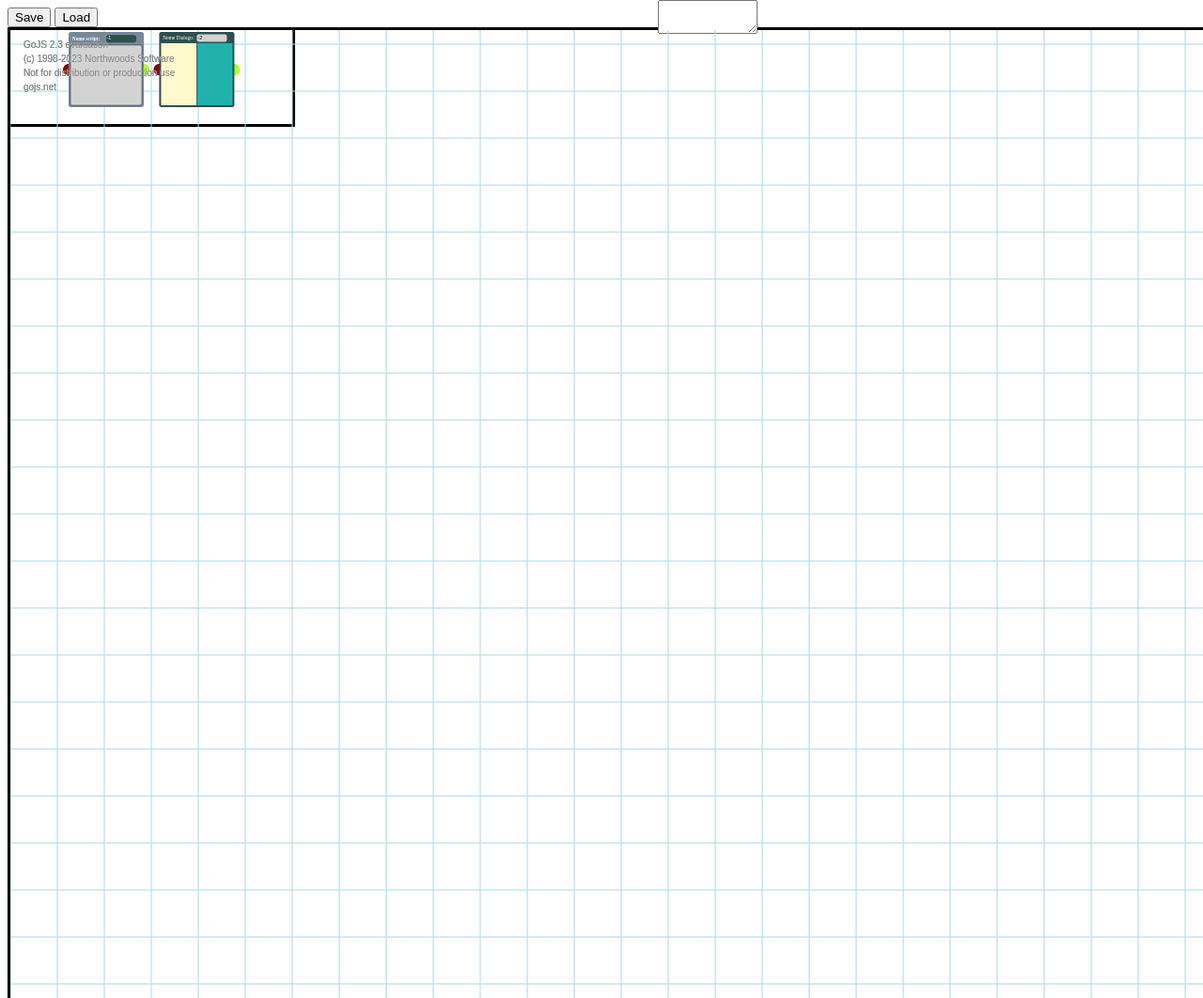
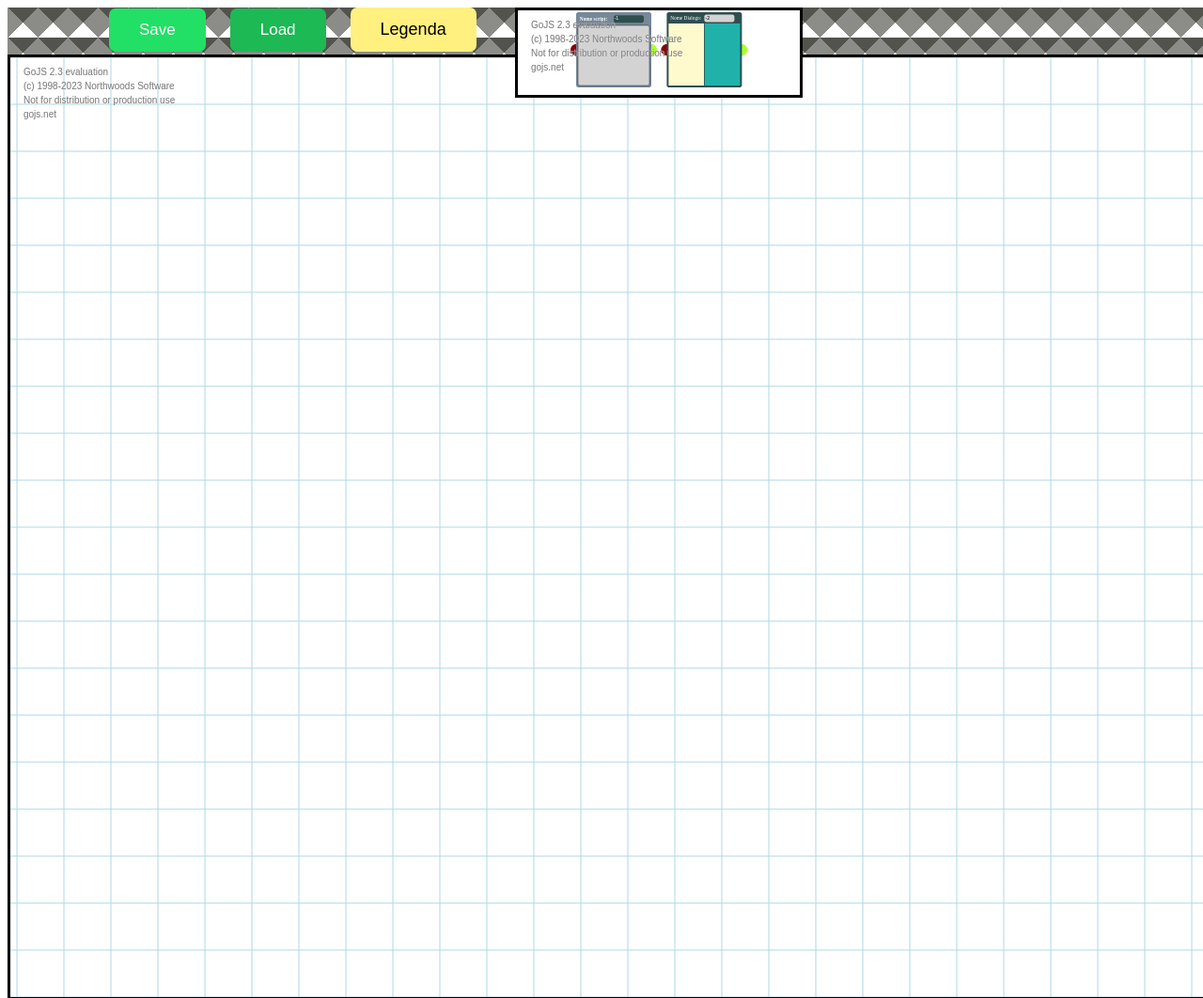
Before and after one commit to GuilhermeSTJ/Grafo_dialogos_publico, a website: page index.html in a window 1280 px wide. Shown: the top 1062 px of the page at 94% size. Drawn offline with Linux system fonts and the light colour scheme.

Commit message:
Um leve update no visual e inicio da legenda

```diff
--- a/diagram.js
+++ b/diagram.js
@@ -45,9 +45,13 @@ function nodeStyle() {
   ];
 }
 
+function load() {
+  Modelo = prompt('Coloque os dados aqui:');
+  diagram.model = go.Model.fromJson(Modelo);
+}
+
 
 function save() {
-  document.getElementById("mySavedModel").value = diagram.model.toJson();
   texto = diagram.model.toJson();
   diagram.isModified = false;
   console.log(texto);
@@ -56,14 +60,6 @@ var blob = new Blob([texto], {
     type: "text/plain;charset=utf-8",
 });
 saveAs(blob, "saida.json");
-
-}
-
-function load() {
-  Modelo = prompt('Coloque os dados aqui:');
-  console.log(Modelo);
-  document.getElementById("mySavedModel").value = Modelo;
-  diagram.model = go.Model.fromJson(document.getElementById("mySavedModel").value);
 }
 
 //Cria o template do nó responsavel pelo Script
@@ -196,7 +192,8 @@ $(go.Palette, "Palette",  //Define em qual div vai ser colocado a palette
         category: "Script",
       },
       {
-        category: "Dialogo" },
+        category: "Dialogo",
+       },
     ]),
   });
 
--- a/index.html
+++ b/index.html
@@ -2,23 +2,29 @@
 
 <html>
     <head>
-        <title>Grafo de Diálogos</title>
+        <title>Grafo de Dialogos</title>
         <script src="libs/go.js"></script>
         <script src="libs/FileSaver.js"></script>
+        <link rel="stylesheet" href="style.css">
 
     </head>
+    <header >
+        <button class="button" id= "savebutton" onclick="save()">Save</button>
+        <button class = "button" id= "loadbutton" onclick="load()" >Load</button>
+        <div class="dropdown">
+            <button class= "button" id="legendabutton">Legenda</button>
+            <div class="conteudolegenda">
+                <a href="#">Link 1</a>
+                <a href="#">Link 2</a>
+                <a href="#">Link 3</a>
+            </div>
+        </div>
+        <div id ="Palette" ></div>
 
+    </header>
     <body onload >
-        <button id=" SaveButton" onclick="save()" >Save</button>
-        <button onclick="load()">Load</button>
 
-        <div id ="diagram" style="width: 1900px; height: 1030px; border: 3px solid black; position: absolute"></div>
-
-
-        <div id ="Palette" style="width: 300px; height: 100px; border: 3px solid black;background-color: white " ></div>
-
-        <textarea id="mySavedModel" style="width:100px;height:300p;position:absolute;top:0; left: 700px"></textarea>
-
+        <div id ="diagram"></div>
 
         <script src="diagram.js"></script>
     </body>
--- /dev/null
+++ b/style.css
@@ -0,0 +1,86 @@
+header{
+    width:1920px;
+    height: 50px;
+    background: linear-gradient(135deg, #191a1280 50%, transparent 0),linear-gradient(-135deg, #191a1280 50%, transparent 0);
+    background-size: 2em 2em;
+    background-color: #ffffff;
+    opacity: 1
+}
+
+body{
+    width: 1920px;
+    height: 1000px;
+}
+
+.button{
+    background-color: rgb(29, 185, 84);
+    border: none;
+    color: white;
+    padding: 13px 32px;
+    text-align: center;
+    text-decoration: none;
+    font-size: 17px;
+    font-family: sans-serif;
+    margin: 0px 2px;
+    margin-right: 20px;
+    cursor: pointer;
+    border-radius: 7px;
+    position: relative;
+    right: 200px;
+}
+#savebutton{
+    background-color: rgb(33, 224, 101);
+}
+
+#legendabutton{
+    background-color: #fff080;
+    color: black;
+    font-size: 18px;
+}
+#Palette{
+    width: 300px;
+    height: 90px ;
+    background-color: white;
+    position: relative;
+    top: 00px;
+    left:540px;
+    float: left;
+    z-index: 2;
+    border: 3px solid black;
+}
+
+#diagram{
+    width: 1914px;
+    height: 1000px;
+    border: 3px solid black;
+    position: absolute;
+    z-index: 1
+}
+
+.dropdown {
+    display: inline-block;
+    z-index: 3;
+}
+
+.conteudolegenda {
+    display: none;
+    position: absolute;
+    background-color: #f1f1f1;
+    min-width: 160px;
+    box-shadow: 0px 8px 16px 0px rgba(0,0,0,0.2);
+    z-index: 3;
+  }
+
+  /* Links inside the dropdown */
+  .conteudolegenda a {
+    color: black;
+    padding: 12px 16px;
+    text-decoration: none;
+    display: block;
+  }
+
+.conteudolegenda a:hover {background-color: #ddd;}
+
+.dropdown:hover .conteudolegenda {display: block;}
+
+.dropdown:hover .dropbtn {background-color: #3e8e41;}
```
